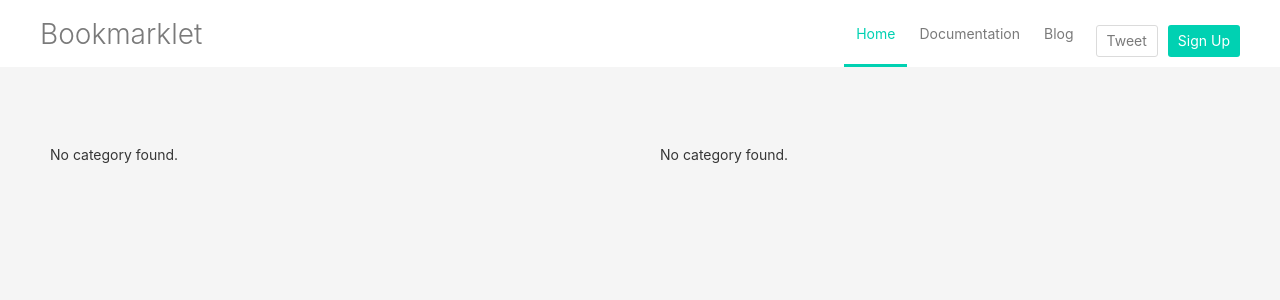
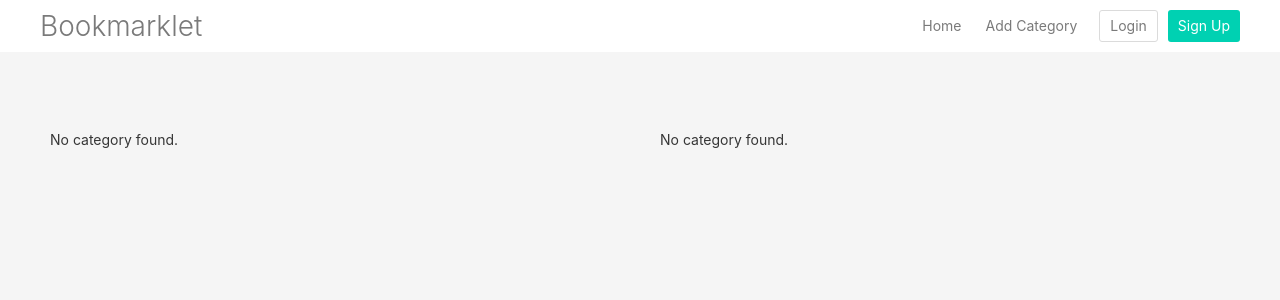
Before and after one commit to shopnilsazal/bookmarklet, a Django app: page /bookmarks/category/1/ in a window 1280 px wide. Shown: the top 300 px of the page. Run offline with Django 3.2, Linux system fonts and the light colour scheme; data that the repository does not hold is empty.

Commit message:
Login view added

```diff
--- a/bookmarklet/settings.py
+++ b/bookmarklet/settings.py
@@ -131,3 +131,5 @@ STATICFILES_DIRS = [
 ]
 
 STATIC_URL = '/static/'
+
+LOGIN_URL = '/bookmarks/login/'
--- a/bookmarklet/templates/navigation.html
+++ b/bookmarklet/templates/navigation.html
@@ -1,21 +1,8 @@
 <nav class="nav">
     <div class="container">
         <div class="nav-left">
-    <a class="nav-item is-brand title is-3" href="#">
+            <a class="nav-item is-brand title is-3" href="{% url 'bookmarks:index' %}">
                 Bookmarklet
-    </a>
-  </div>
-
-  <div class="nav-center">
-    <a class="nav-item" href="#">
-      <span class="icon">
-        <i class="fa fa-github"></i>
-      </span>
-    </a>
-    <a class="nav-item" href="#">
-      <span class="icon">
-        <i class="fa fa-twitter"></i>
-      </span>
             </a>
         </div>
 
@@ -26,23 +13,28 @@
   </span>
 
         <div class="nav-right nav-menu">
-    <a class="nav-item is-tab is-active" href="#">
+            <a class="nav-item is-tab" href="{% url 'bookmarks:index' %}">
                 Home
             </a>
-    <a class="nav-item is-tab" href="#">
-      Documentation
-    </a>
-    <a class="nav-item is-tab" href="#">
-      Blog
+            <a class="nav-item is-tab" href="{% url 'bookmarks:add_category' %}">
+                Add Category
             </a>
 
             <span class="nav-item">
-      <a class="button" >
-        <span>Tweet</span>
+      {% if user.is_authenticated %}
+
+          <a class="button" href="{% url 'bookmarks:logout' %}">
+        <span>Logout</span>
+      </a>
+
+      {% else %}
+          <a class="button" href="{% url 'bookmarks:login' %}">
+        <span>Login</span>
       </a>
           <a class="button is-primary" href="{% url 'bookmarks:register' %}">
         <span>Sign Up</span>
       </a>
+      {% endif %}
     </span>
         </div>
     </div>
--- a/bookmarks/templates/category.html
+++ b/bookmarks/templates/category.html
@@ -6,9 +6,9 @@
     <div class="container">
         <div class="columns">
 
-        <div class="column">
-            {% get_all_categories category %}
-        </div>
+            <div class="column">
+                {% get_all_categories category %}
+            </div>
 
             <div class="column">
                 {% if category %}
@@ -25,8 +25,10 @@
                             {% endfor %}
                         {% endif %}
 
-                        <a class="button is-info panel-block"
-                           href="{% url 'bookmarks:show_category' category.slug %}add-page/">Add Page</a>
+                        {% if user.is_authenticated %}
+                            <a class="button is-info panel-block"
+                               href="{% url 'bookmarks:show_category' category.slug %}add-page/">Add Page</a>
+                        {% endif %}
 
                         {% else %}
                         <p class="panel-block">No category found.</p>
--- a/bookmarks/urls.py
+++ b/bookmarks/urls.py
@@ -1,5 +1,5 @@
 from django.conf.urls import url
-from .views import index, show_category, add_category, add_page, register
+from .views import index, show_category, add_category, add_page, register, user_login, user_logout
 
 app_name = 'bookmarks'
 
@@ -8,5 +8,7 @@ urlpatterns = [
     url(r'^add-category/$', add_category, name='add_category'),
     url(r'^category/(?P<category_slug>[\w\-]+)/add-page/$', add_page, name='add_page'),
     url(r'^category/(?P<category_slug>[\w\-]+)/$', show_category, name='show_category'),
-    url(r'^register/$', register, name='register')
+    url(r'^register/$', register, name='register'),
+    url(r'^login/$', user_login, name='login'),
+    url(r'^logout/$', user_logout, name='logout')
 ]
--- a/bookmarks/views.py
+++ b/bookmarks/views.py
@@ -1,3 +1,7 @@
+from django.contrib.auth import authenticate, login, logout
+from django.contrib.auth.decorators import login_required
+from django.http import HttpResponse, HttpResponseRedirect
+from django.core.urlresolvers import reverse
 from django.shortcuts import render, redirect
 from bookmarks.models import Category, Page
 from .forms import CategoryForm, PageForm, UserForm, UserProfileForm
@@ -30,6 +34,7 @@ def show_category(request, category_slug):
     return render(request, 'category.html', context)
 
 
+@login_required
 def add_category(request):
     form = CategoryForm()
 
@@ -48,6 +53,7 @@ def add_category(request):
     return render(request, 'add_category.html', context)
 
 
+@login_required
 def add_page(request, category_slug):
     try:
         category = Category.objects.get(slug=category_slug)
@@ -110,3 +116,31 @@ def register(request):
     }
 
     return render(request, 'register.html', context)
+
+
+def user_login(request):
+    if request.method == 'POST':
+        username = request.POST.get('username')
+        password = request.POST.get('password')
+
+        user = authenticate(username=username, password=password)
+
+        if user:
+            if user.is_active:
+                login(request, user)
+                return HttpResponseRedirect(reverse('index'))
+            else:
+                return HttpResponse('Your account is disabled')
+
+        else:
+            print('Invalid login details: {0}, {1}'.format(username, password))
+            return HttpResponse('Invalid login details.')
+
+    else:
+        return render(request, 'login.html', {})
+
+
+@login_required
+def user_logout(request):
+    logout(request)
+    return HttpResponseRedirect(reverse('index'))
--- a/static/css/style.css
+++ b/static/css/style.css
@@ -1,8 +1,5 @@
 .nav {
     margin-bottom: 70px;
-}
-.button {
-    margin-top: 15px;
 }
 
 .panel .button {
@@ -13,6 +10,6 @@ label {
     margin-top: 20px;
 }
 
-#user_form .button {
+form .button {
     margin-top: 30px;
 }
```
Also changed, not shown: bookmarks/templates/login.html (added, +19 -0 lines), media/profile_images/avater.jpg (added). Lines whose indentation alone changed are shown as unchanged.
